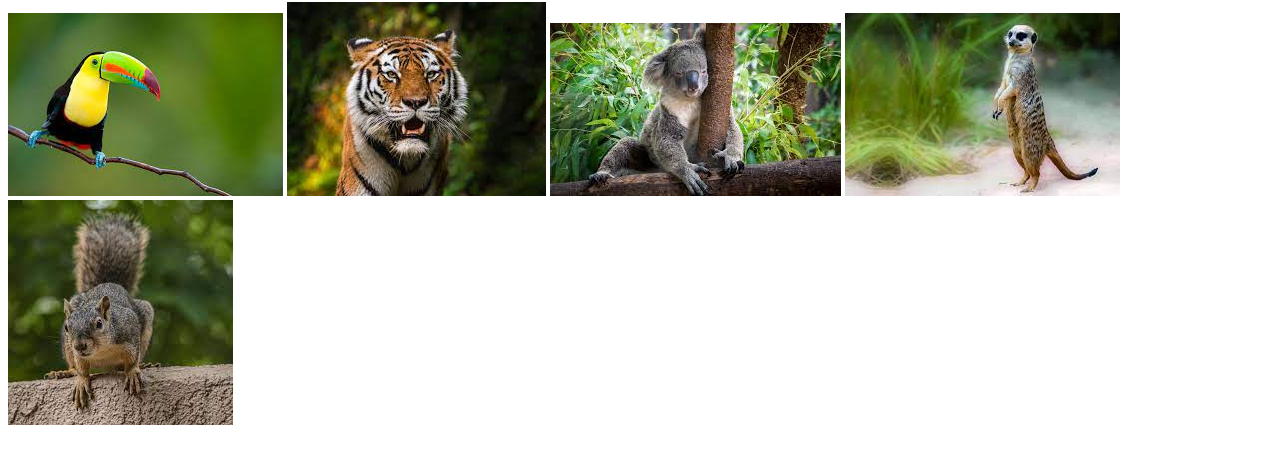
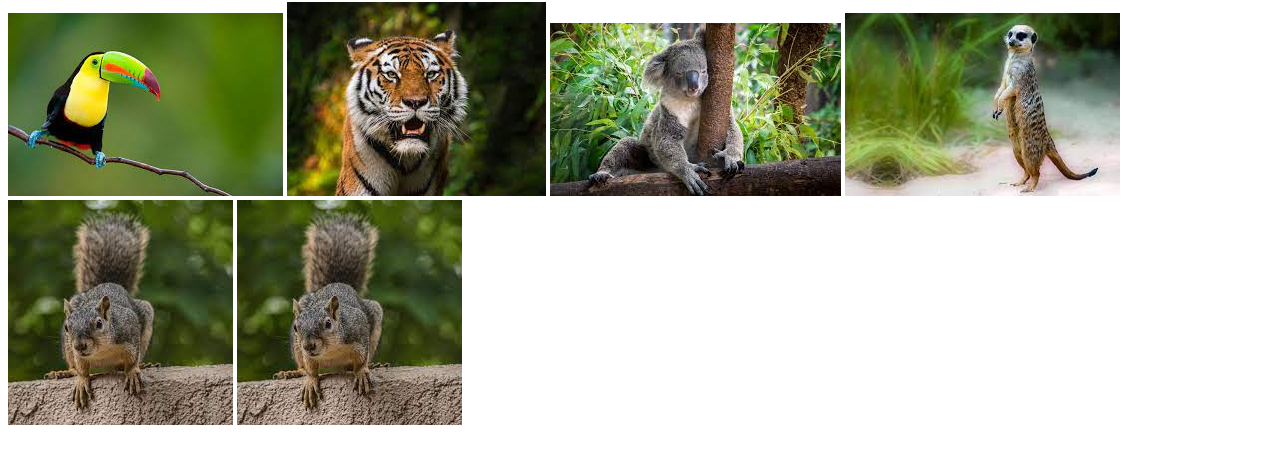
Before and after one commit to Adriigm/miweb, a plain HTML site: page index.html in a window 1280 px wide. Shown: the part 136-600 px from the top of the page. Drawn offline with Linux system fonts and the light colour scheme; files that its build step writes are made by us from their sources.

Commit message:
Segunda version con nueva imagen

```diff
--- a/index.html
+++ b/index.html
@@ -15,5 +15,6 @@
     <img src="imagenes/foto3.jpg" alt="">
     <img src="imagenes/foto4.jpg" alt="">
     <img src="imagenes/foto5.jpg" alt="">
+    <img src="imagenes/foto5.jpg" alt="">
 </body>
 </html>
```
